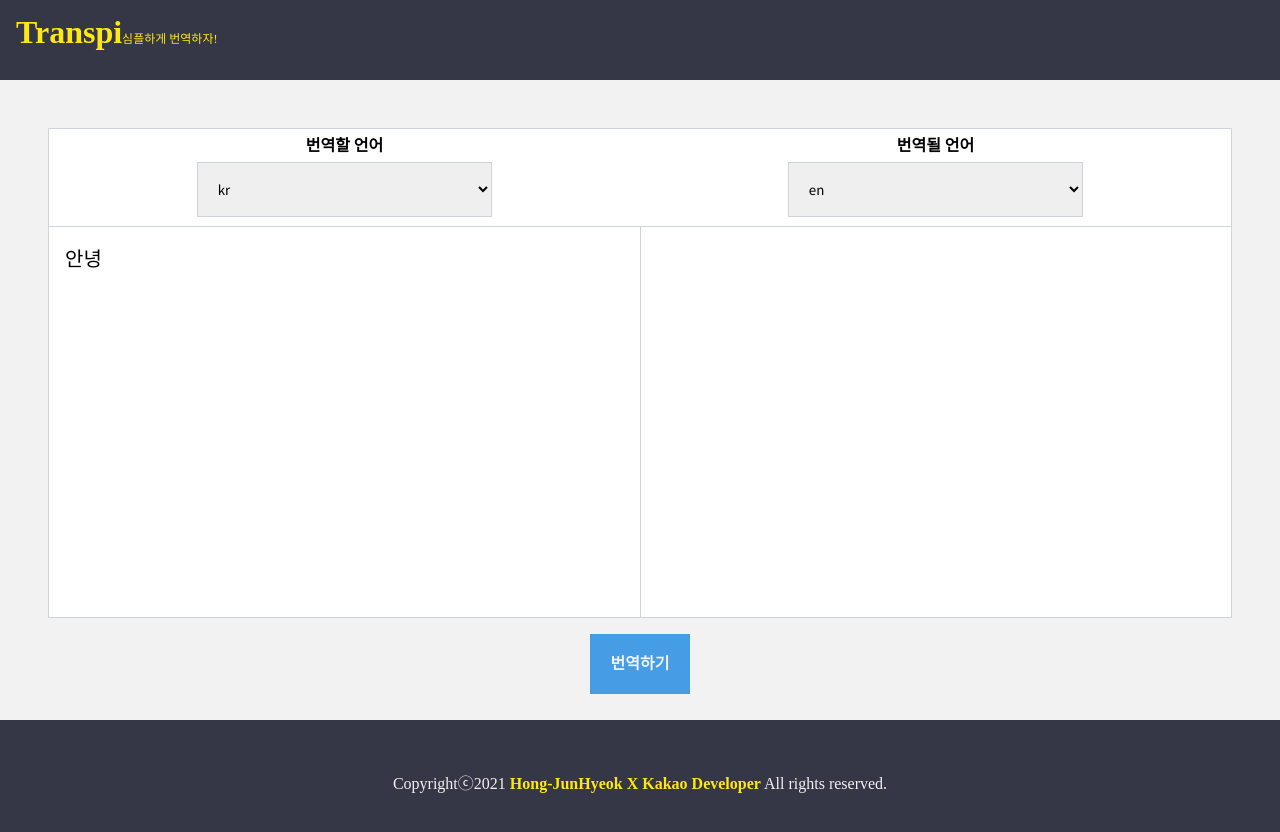
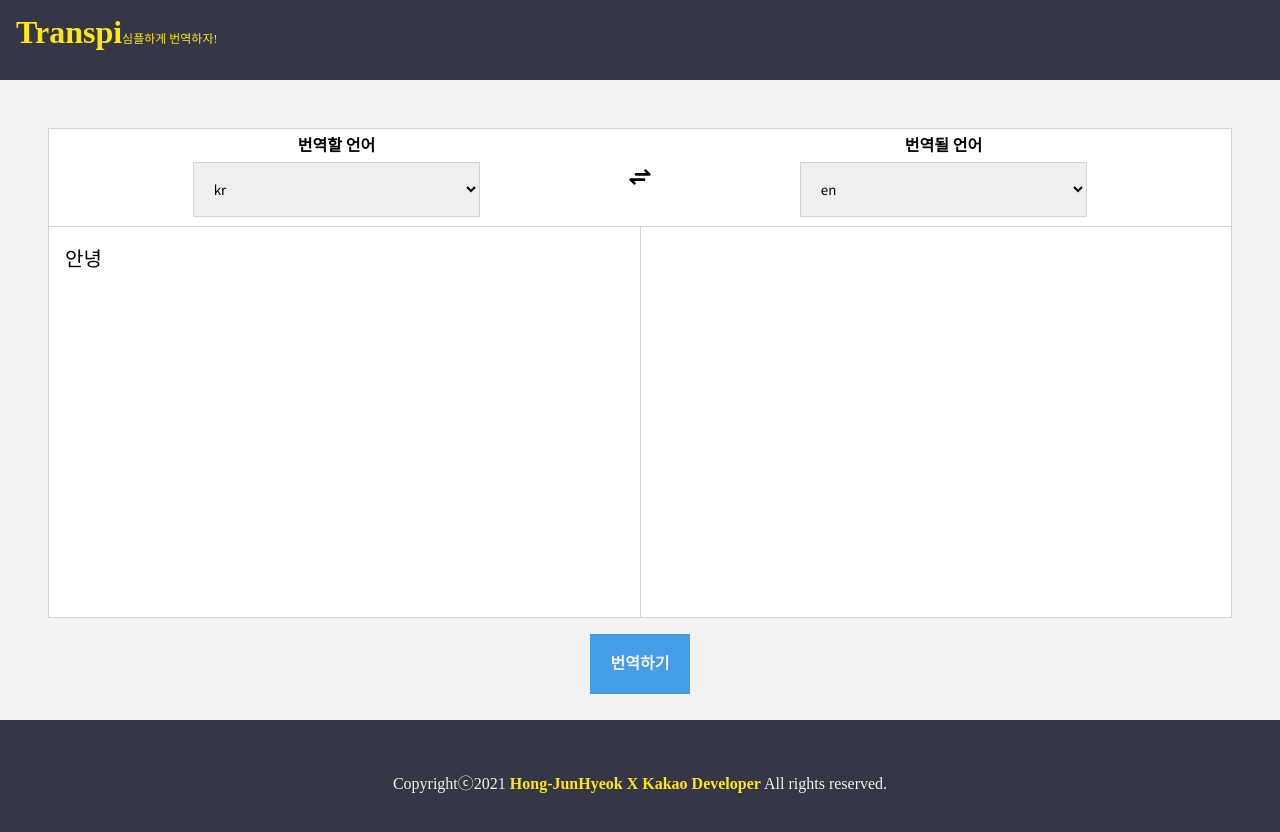
Before and after one commit to Hong-JunHyeok/Transpi, a React (Create React App) app: page / in a window 1280 px wide. Shown: the top 832 px of the page. Built offline with nearby package versions, Linux system fonts and the light colour scheme; no server answers.

Commit message:
[ADD]change lang function

```diff
--- a/src/components/App.js
+++ b/src/components/App.js
@@ -8,6 +8,7 @@ import { axiosRequest } from "lib/axiosRequest"
 import { queryStyle } from "lib/queryStyle"
 import { CgArrowsExchange } from "react-icons/cg"
 import { getAllLangList } from "lib/getAllLangList"
+import { changeValue } from "lib/changeValue"
 import Button from "components/Common/Button"
 
 function App() {
@@ -59,6 +60,16 @@ function App() {
                                 {langData}
                             </TransBoxLangInput>
                         </TransBoxLangDiv>
+                        <CgArrowsExchange
+                            size={"2rem"}
+                            style={{
+                                marginTop: "2rem",
+                                cursor: "pointer",
+                            }}
+                            onClick={() =>
+                                changeValue(srcLang, targetLang, setSrcLang, setTargetLang)
+                            }
+                        />
                         <TransBoxLangDiv>
                             <div
                                 style={{
--- /dev/null
+++ b/src/lib/changeValue.js
@@ -0,0 +1,11 @@
+export const changeValue = (firstState, secondState, setFirstState, setSecondState) => {
+    let first = firstState
+    let second = secondState
+
+    let temp = first
+    first = second
+    second = temp
+
+    setFirstState(first)
+    setSecondState(second)
+}
```
